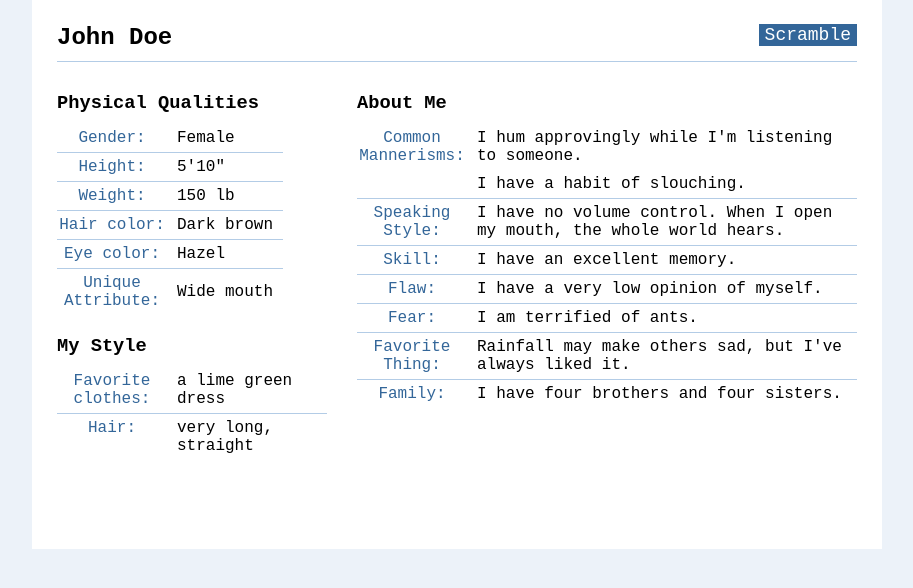
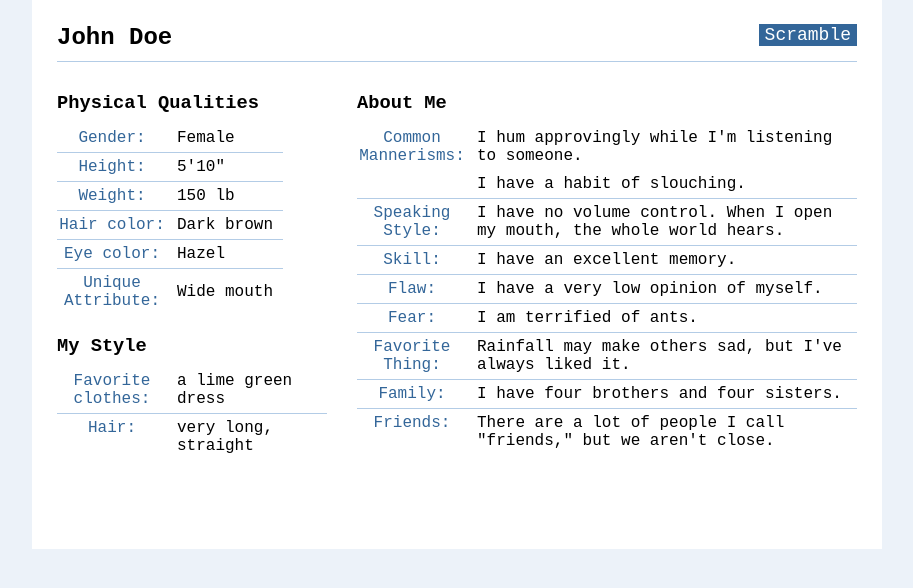
Before and after one commit to davidhammaker/Storc, a Flask app: page / in a window 1280 px wide. Shown: the part 136-724 px from the top of the page, without its empty margins (183-1096 px from the left). Run offline with Flask 2, Linux system fonts and the light colour scheme.

Commit message:
Add friends
Friends are selected from an array of possible friendship scenarios
('friends'), then the selection is displayed on 'base.html'.

```diff
--- a/static/main.js
+++ b/static/main.js
@@ -440,6 +440,16 @@ let sisters = [
     'four sisters'
 ];
 
+let friends = [
+    `I don't really have any friends.`,
+    `I have one really good friend.`,
+    `I'm lucky to have a few very close friends.`,
+    `There are a lot of people I call "friends," but we aren't close.`,
+    `I have many friends, but only one best friend.`,
+    `I've got lots of friends, and a few that are very close to me.`,
+    `I feel like I'm surrounded by great friends.`
+];
+
 // Define an array of mutually exclusive attributes
 
 let exclusions = [
@@ -625,7 +635,7 @@ let exclusions = [
 
 function getGender() {
     let gender = document.getElementById('gender').textContent;
-    return gender
+    return gender;
 };
 
 function getHeight() {
@@ -769,7 +779,7 @@ function getFavoriteThing() {
     let favoriteThingElement = document.getElementById('favorite');
     let favoriteThing = choice(favoriteThings);
     favoriteThingElement.textContent = favoriteThing;
-    return favoriteThing
+    return favoriteThing;
 };
 
 function getFamily() {
@@ -805,7 +815,14 @@ function getFamily() {
         family = `I'm on my own.`;
     }
     familyElement.textContent = family;
-    return family
+    return family;
+};
+
+function getFriends() {
+    let friendsElement = document.getElementById('friends');
+    let friendsChoice = choice(friends);
+    friendsElement.textContent = friendsChoice;
+    return friendsChoice;
 };
 
 // Select character attributes
@@ -829,6 +846,7 @@ function select() {
     let fear = getFear();
     let favoriteThing = getFavoriteThing();
     let family = getFamily();
+    let friendsChoice = getFriends();
 
     // Ensure that no attributes are mutually exclusive
 
--- a/templates/base.html
+++ b/templates/base.html
@@ -86,6 +86,10 @@
                             <td class="key">Family:</td>
                             <td id="family">family</td>
                         </tr>
+                        <tr>
+                            <td class="key">Friends:</td>
+                            <td id="friends">friends</td>
+                        </tr>
                     </table>
                 </div>
                 <div class="box-l">
```
